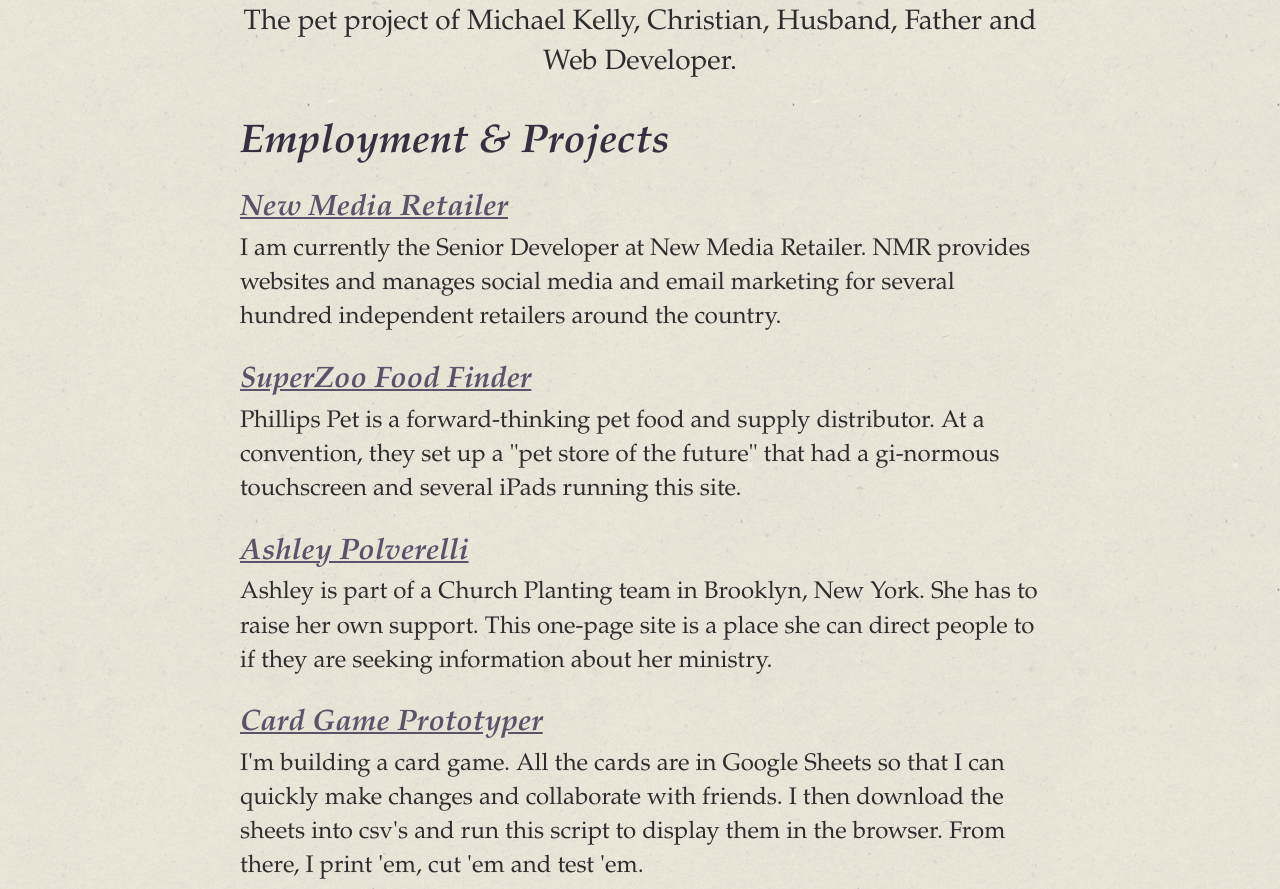
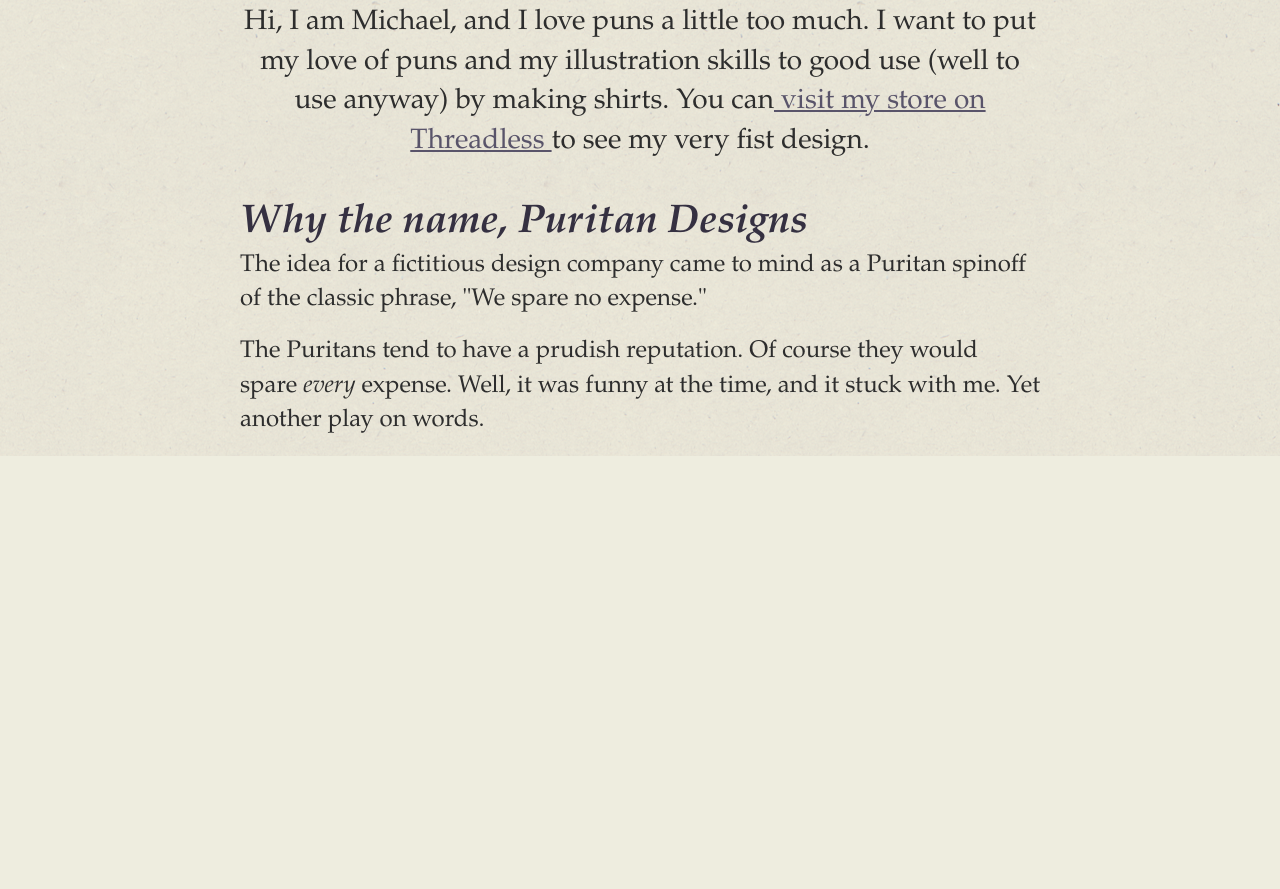
Before and after one commit to puritandesigns/puritandesigns.github.io, a plain HTML site: page index.html in a window 1280 px wide. Shown: the part 424-1313 px from the top of the page. After the commit the page ends 880 px from the top, so only its background shows below. Drawn offline with nearby package versions, Linux system fonts and the light colour scheme; a web font is replaced by a local one.

Commit message:
Switch text out for my threadless store.

```diff
--- a/index.html
+++ b/index.html
@@ -30,76 +30,12 @@
             We Spare Every Expense
         </p>
         <p class="txt-large">
-            The pet project of Michael Kelly, Christian, Husband,
-            Father and Web Developer.
+            Hi, I am Michael, and I love puns a little too much.
+			I want to put my love of puns and my illustration skills to good use (well to use anyway) by making shirts.
+			You can<a href="https://puritandesigns.threadless.com/designs/all-the-rest-are-brown-nosers">
+				visit my store on Threadless
+			</a> to see my very fist design.
         </p>
-    </div>
-    <div class="block bl3">
-        <h2>Employment &amp; Projects</h2>
-        <ul class="list-unstyled">
-			<li>
-				<h3>
-                    <a href="http://newmediaretailer.com" target="_blank">
-                        New Media Retailer
-                    </a>
-                </h3>
-                <p>
-                    I am currently the Senior Developer at New Media Retailer.
-                    NMR provides websites and manages social media and email marketing
-                    for several hundred independent retailers around the country.
-                </p>
-			</li>
-            <li>
-                <h3>
-                    <a href="http://superzoo.petstorewebsites.com" target="_blank">
-                        SuperZoo Food Finder
-                    </a>
-                </h3>
-                <p>
-                    Phillips Pet is a forward-thinking pet food and supply distributor.
-                    At a convention, they set up a "pet store of the future" that had a
-                    gi-normous touchscreen and several iPads running this site.
-                </p>
-            </li>
-            <li>
-                <h3>
-                    <a href="http://ashleyp.org" target="_blank">
-                        Ashley Polverelli
-                    </a>
-                </h3>
-                <p>
-                    Ashley is part of a Church Planting team in Brooklyn, New York.
-                    She has to raise her own support. This one-page site is a place she
-                    can direct people to if they are seeking information about her ministry.
-                </p>
-            </li>
-            <li>
-                <h3>
-                    <a href="https://github.com/puritandesigns/csv-prototyper" target="_blank">
-                        Card Game Prototyper
-                    </a>
-                </h3>
-                <p>
-                    I'm building a card game. All the cards are in Google Sheets
-                    so that I can quickly make changes and collaborate with friends.
-                    I then download the sheets into csv's and run this script to display
-                    them in the browser. From there, I print 'em, cut 'em and test 'em.
-                </p>
-            </li>
-            <!-- TODO Add a repository and link to it instead.
-				<li>
-                <h3>
-                    <a href="http://puritandesigns.com/arena/tracker" target="_blank">
-                        Card Game Stat Tracker
-                    </a>
-                </h3>
-                <p>
-                    The card game I'm creating has a lot of stats to use. Players make
-					many calculations at certain points in the game, which really slows
-					down game play. I developed this Angular app to handle all the math.
-                </p>
-            </li>-->
-        </ul>
     </div>
 
     <div class="block bl5">
@@ -111,7 +47,7 @@
         <p>
             The Puritans tend to have a prudish reputation. Of course they would spare
             <em>every</em> expense. Well, it was funny at the time, and it stuck with me.
-            So now I use it as my moniker.
+            Yet another play on words.
         </p>
     </div>
 </body>
```
